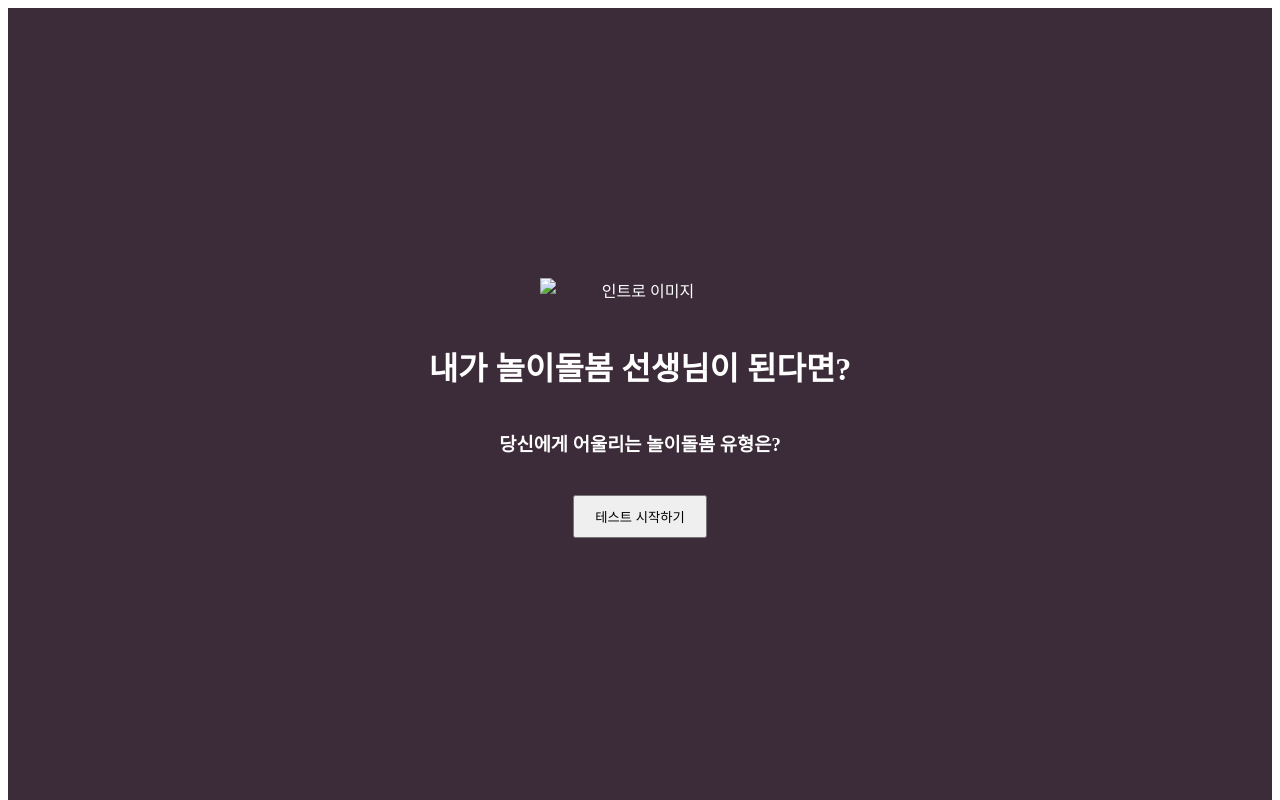
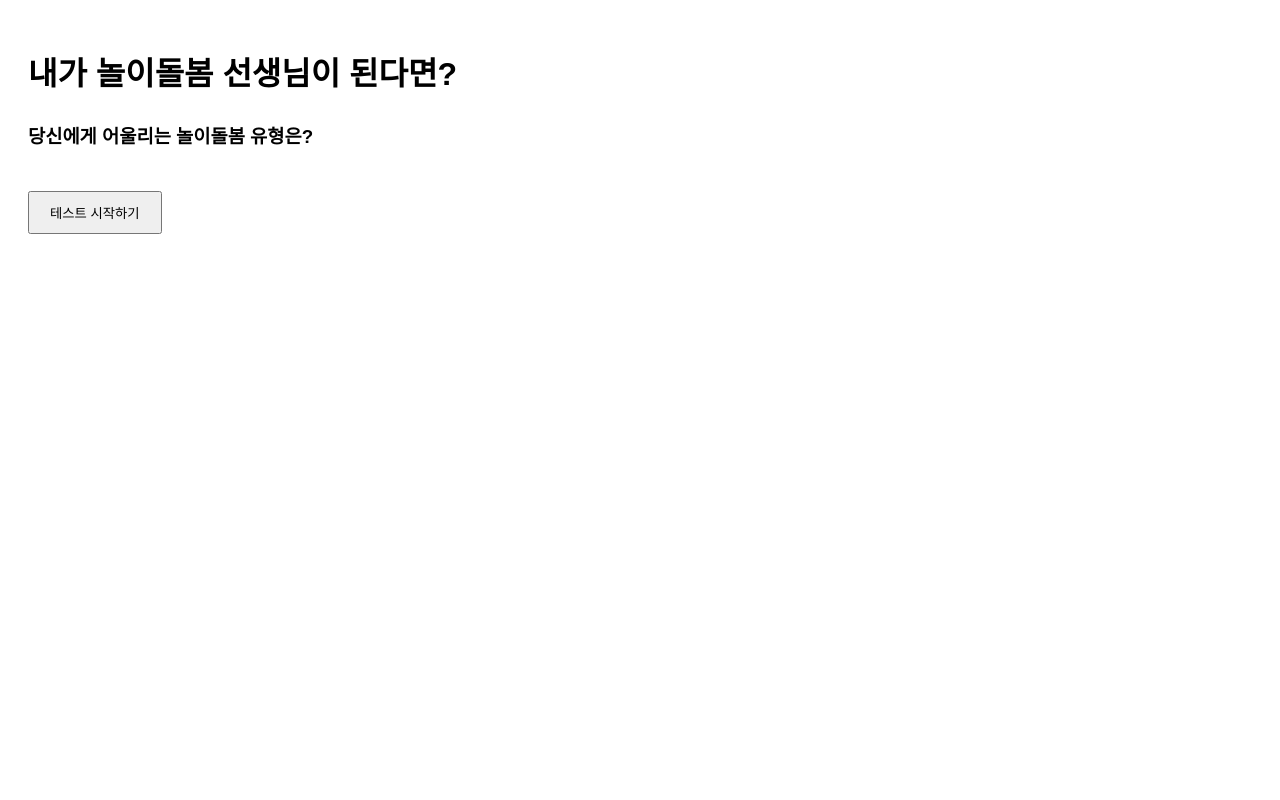
Before and after one commit to supedaa/mindtest, a plain HTML site: page index.html in a window 1280 px wide. Shown: the top 800 px of the page. Drawn offline with Linux system fonts and the light colour scheme.

Commit message:
Add files via upload

```diff
--- a/index.html
+++ b/index.html
@@ -6,56 +6,17 @@
   <meta name="viewport" content="width=device-width, initial-scale=1.0"/>
   <title>놀이돌봄 유형 테스트</title>
   <style>
-    <head>
-      <style>
-       body {
-      font-family: 'Arial', sans-serif;
-      margin: 0;
-    }
-
+    body { font-family: 'Arial', sans-serif; padding: 20px; line-height: 1.6; }
     .hidden { display: none; }
-    .question, .form, .result { margin-bottom: 30px; }
-
-    .intro {
-      display: flex;
-      flex-direction: column;
-      justify-content: center;
-      align-items: center;
-      height: 100vh;
-      text-align: center;
-      background-color: #3c2c39;
-      color: white;
-    }
-
-    .intro-image {
-      width: 200px;
-      margin-bottom: 20px;
-    }
-
-    button {
-      padding: 10px 20px;
-      margin-top: 20px;
-    }
-  </style>
-</head>
-<body>
-  <div class="intro">
-    <img src="./images/intro.png" alt="인트로 이미지" class="intro-image" />
-    <h1>내가 놀이돌봄 선생님이 된다면?</h1>
-    <h3>당신에게 어울리는 놀이돌봄 유형은?</h3>
-    <button onclick="startTest()">테스트 시작하기</button>
-  </div>
-
+    .question, .intro, .form, .result { margin-bottom: 30px; }
+    button { padding: 10px 20px; margin-top: 20px; }
   </style>
 </head>
 <body>
   <div class="intro">
     <h1>내가 놀이돌봄 선생님이 된다면?</h1>
     <h3>당신에게 어울리는 놀이돌봄 유형은?</h3>
-    <img src="your-image-path.png" alt="인트로 이미지" class="intro-image" />
     <button onclick="startTest()">테스트 시작하기</button>
-</div>
-
   </div>
 
   <div class="question hidden" id="question-container">
```
